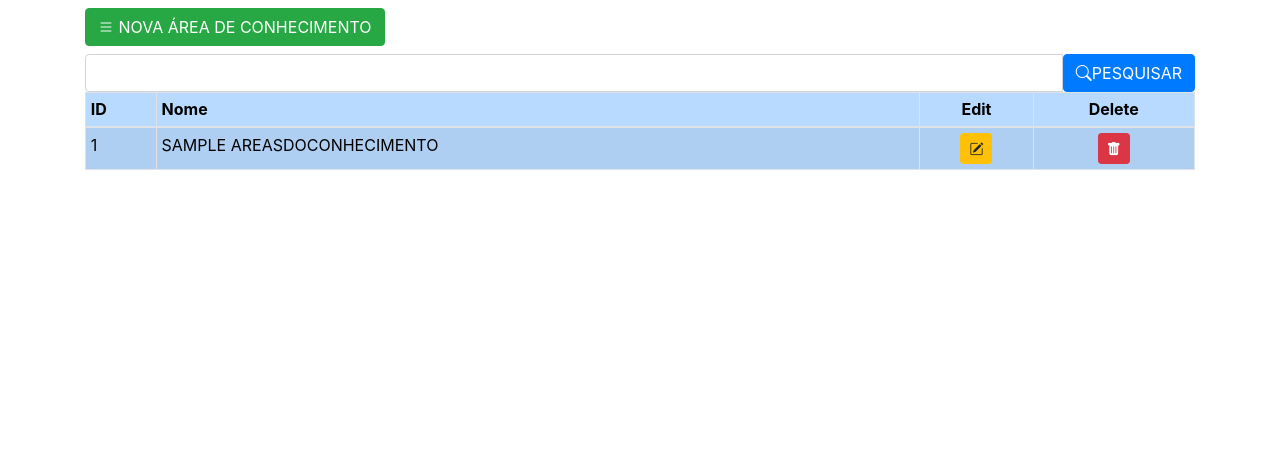
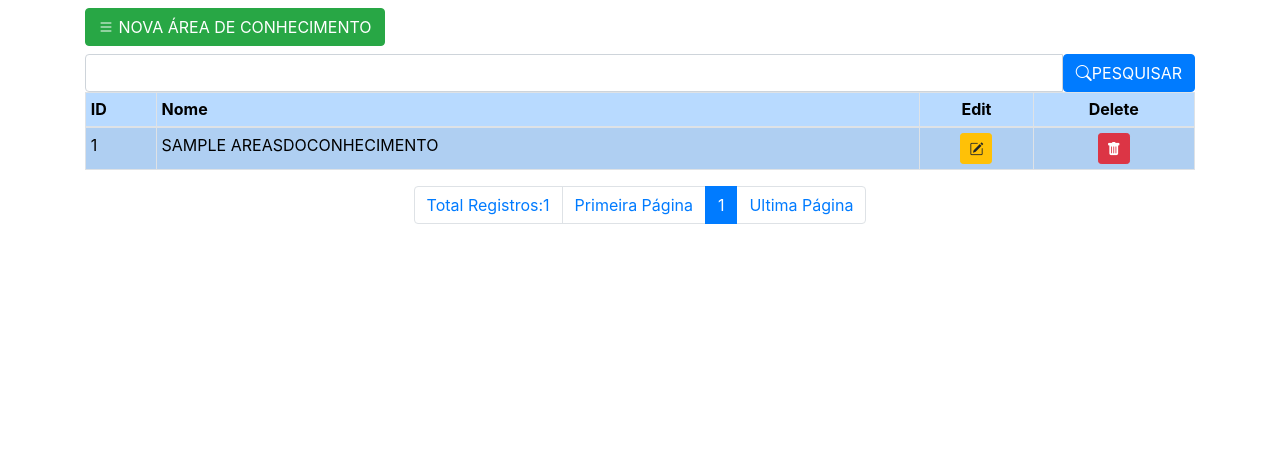
Before and after one commit to wrksystem/Repositorio_Institucional, a PHP site: page /index.php?menu=knowledge_areas in a window 1280 px wide. Shown: the part 156-620 px from the top of the page. Run offline with PHP 8.4, Linux system fonts and the light colour scheme; tables that the repository leaves empty or names only in its code hold one stand-in row (values such as "Sample post").

Commit message:
Feat Knowledge Areas
Insert pagination page knowledgeAreas

```diff
--- a/pages/authors/authors.php
+++ b/pages/authors/authors.php
@@ -31,7 +31,7 @@
         <?php
 
             //paginação start
-            $amount = 10;
+            $amount = 8;
             $page = (isset($_GET["page"]))?(int)$_GET["page"]:1;
             $start = ($amount * $page) - $amount;
 
--- a/pages/knowledge_areas/knowledge_areas.php
+++ b/pages/knowledge_areas/knowledge_areas.php
@@ -29,7 +29,7 @@
 
         <?php
             //paginação start
-        $amount = 10;
+            $amount = 8;
             $page = (isset($_GET["page"]))?(int)$_GET["page"]:1;
             $start = ($amount * $page) - $amount;
 
@@ -68,3 +68,40 @@
         </tbody>
     </table>
 </div>
+
+<ul class="pagination justify-content-center">
+    <?php
+    //continuação paginação
+        $sqlTotal = "SELECT idAreasDoConhecimento FROM areasdoconhecimento";
+        $qrTotal = mysqli_query($conection, $sqlTotal) or die("Erro ao executar a consulta!" . mysqli_error($conection));
+        $numTotal = mysqli_num_rows($qrTotal);
+        $totalPage = ceil($numTotal / $amount);
+
+        echo "<li class='page-item'><span class='page-link'>Total Registros:" . $numTotal . "</span></li>";
+        echo '<li class="page-item"><a class="page-link" href="?menu=knowledge_areas&page=1">Primeira Página</a></li> ';
+
+        if($page > 3){
+            ?>
+                <li class="page-item"><a class="page-link" href="?menu=knowledge_areas&page=<?php echo $page-1?>"> <<< </a></li>
+            <?php
+        }
+        for($i = 1; $i <= $totalPage; $i++){
+            if($i >= ($page - 2) && $i <= ($page + 2)){
+                if($i == $page){
+                    echo "<li class='page-item active'><span class='page-link'>$i</span></li>";
+                }else{
+                    echo "<li class='page-item'><a class='page-link' href=\"?menu=knowledge_areas&page=$i\"> $i </a></li>";
+                }
+            }
+        }
+        if($page < ($totalPage - 2)){
+            ?>
+                <li class="page-item"><a class="page-link" href="?menu=knowledge_areas&page=<?php echo $page+1?>"> >>> </a></li>
+            <?php
+        }
+
+        echo "<li class='page-item'><a class='page-link' href=\"?menu=knowledge_areas&page=$totalPage\">Ultima Página</a></li>";
+        //finalização paginação
+
+    ?>
+</ul>
--- a/pages/posts/posts.php
+++ b/pages/posts/posts.php
@@ -102,13 +102,13 @@
         echo "<li class='page-item'><span class='page-link'>Total Registros:" . $numTotal . "</span></li>";
         echo '<li class="page-item"><a class="page-link" href="?menuop=post&page=1">Primeira Página</a></li> ';
 
-        if($page > 3){
+        if($page > 6){
             ?>
                 <li class="page-item"><a class="page-link" href="?menu=post&page=<?php echo $page-1?>"> <<< </a></li>
             <?php
         }
         for($i = 1; $i <= $totalPage; $i++){
-            if($i >= ($page - 2) && $i <= ($page + 2)){
+            if($i >= ($page - 5) && $i <= ($page + 2)){
                 if($i == $page){
                     echo "<li class='page-item active'><span class='page-link'>$i</span></li>";
                 }else{
@@ -116,7 +116,7 @@
                 }
             }
         }
-        if($page < ($totalPage - 2)){
+        if($page < ($totalPage - 5)){
             ?>
                 <li class="page-item"><a class="page-link" href="?menu=post&page=<?php echo $page+1?>"> >>> </a></li>
             <?php
```
Lines whose indentation alone changed are shown as unchanged.
